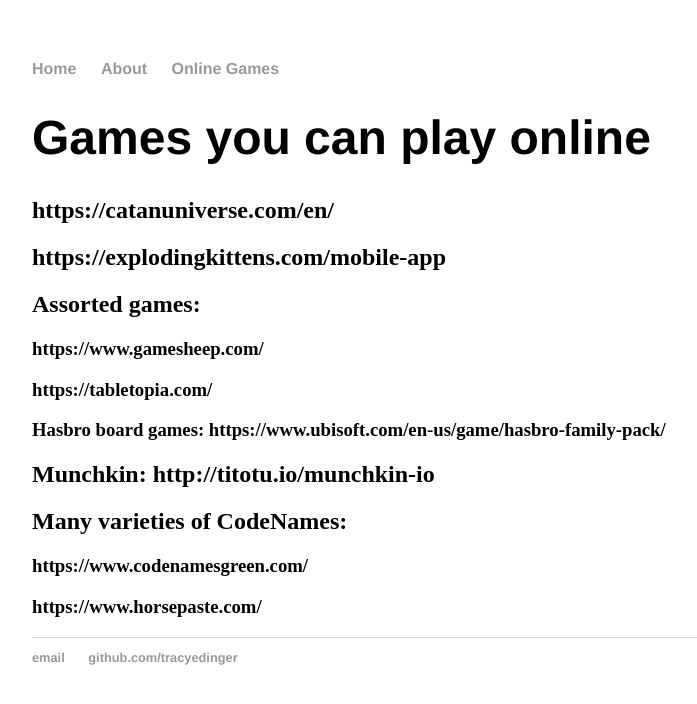
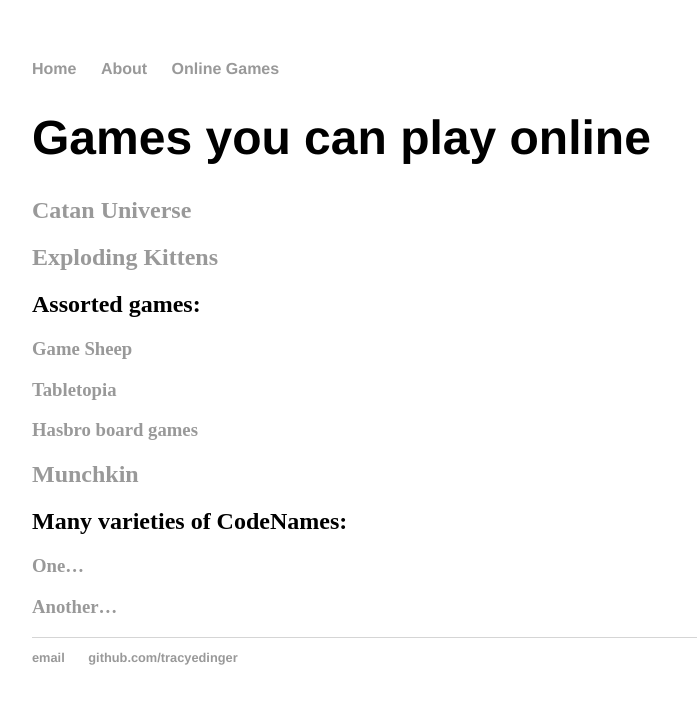
Before and after one commit to tracyedinger/tracyedinger.github.io, a Jekyll site: the page built from OnlineGames.md, in a window 1280 px wide. Shown: the top 704 px of the page, without its empty margins (160-857 px from the left). Built offline with Jekyll 4.4.1, drawn with Linux system fonts in a browser that asks for light colours; our own code applies the rules of GitHub Pages for plain Markdown files.

Commit message:
Update OnlineGames.md

```diff
--- a/OnlineGames.md
+++ b/OnlineGames.md
@@ -1,16 +1,16 @@
 # Games you can play online
 
-## https://catanuniverse.com/en/
+## [Catan Universe](https://catanuniverse.com/en/)
 
-## https://explodingkittens.com/mobile-app
+## [Exploding Kittens](https://explodingkittens.com/mobile-app)
 
 ## Assorted games:
-###  https://www.gamesheep.com/
-###  https://tabletopia.com/
-###  Hasbro board games: https://www.ubisoft.com/en-us/game/hasbro-family-pack/
+###  [Game Sheep](https://www.gamesheep.com/)
+###  [Tabletopia](https://tabletopia.com/)
+###  [Hasbro board games](https://www.ubisoft.com/en-us/game/hasbro-family-pack/)
 
-## Munchkin: http://titotu.io/munchkin-io
+## [Munchkin](http://titotu.io/munchkin-io)
 
 ## Many varieties of CodeNames:
-### https://www.codenamesgreen.com/
-### https://www.horsepaste.com/
+### [One...](https://www.codenamesgreen.com/)
+### [Another...](https://www.horsepaste.com/)
```
